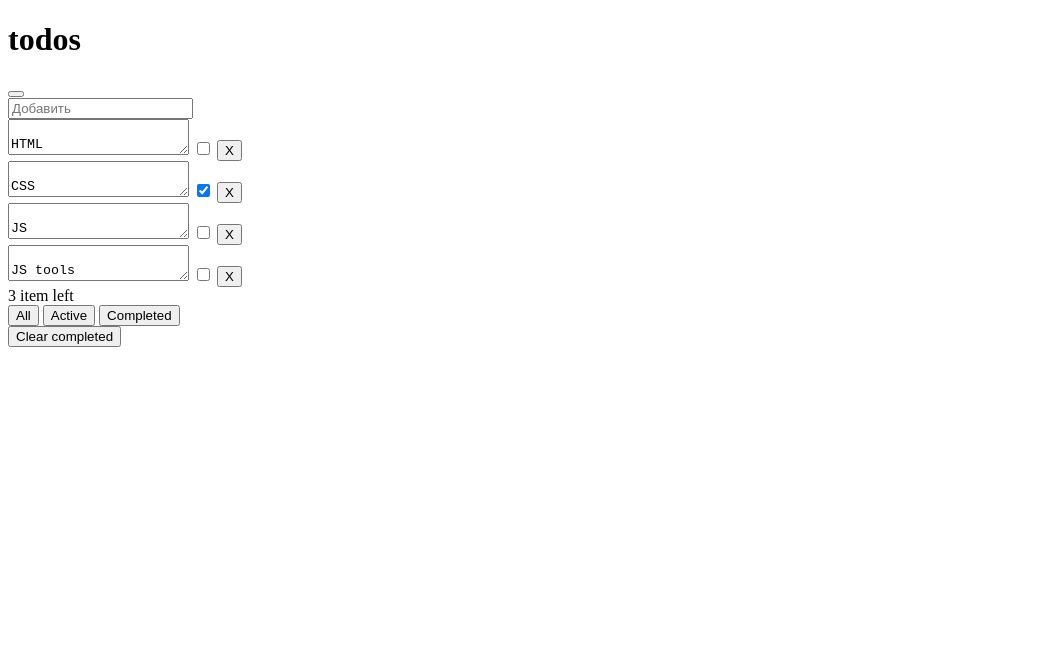
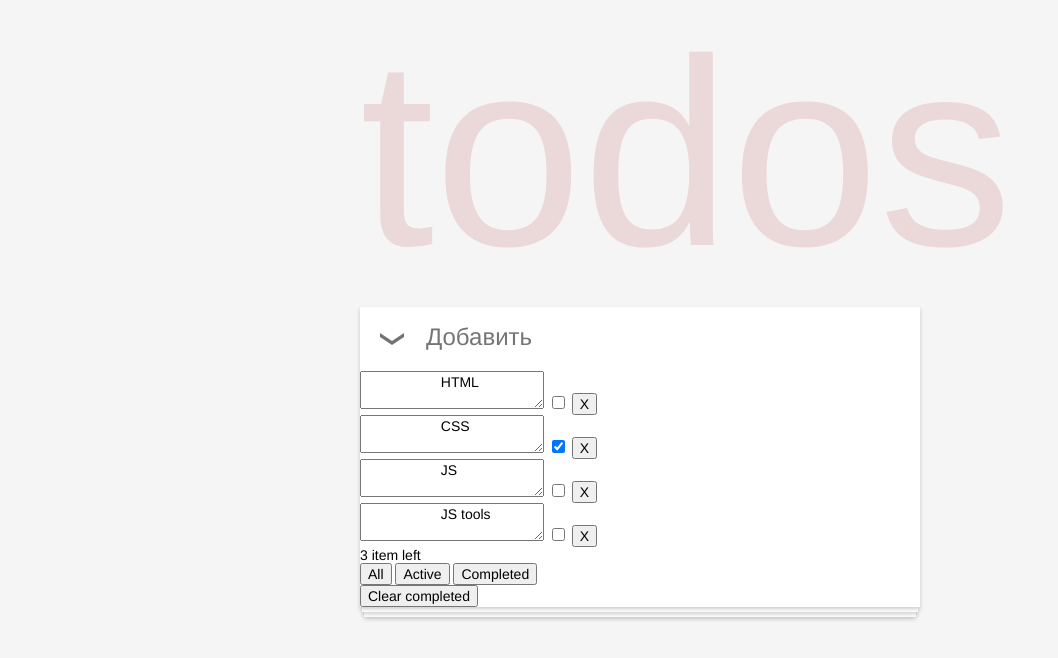
Before and after one commit to ok-technopolis-autumn-2017/Dmitry_Mityushin, a plain HTML site: page index.html in a window 1280 px wide. Shown: the whole page, without its empty margins (0-1058 px from the left). Drawn offline with Linux system fonts and the light colour scheme.

Commit message:
add a little css

```diff
--- /dev/null
+++ b/styles/base.css
@@ -0,0 +1,15 @@
+body, input, button, textarea, h1, h2, h3, h4, h5, h6 {
+    font-family: "Helvetica Neue", "Helvetica", Arial, sans-serif;
+    font-size: 14px;
+}
+
+body {
+    background: #f5f5f5;
+}
+
+.todos {
+    min-width: 280px;
+    max-width: 560px;
+    margin: 0 auto;
+    /*padding: 0 20px;*/
+}
--- /dev/null
+++ b/styles/default.css
@@ -0,0 +1,7 @@
+@import "reset.css";
+
+@import "base.css";
+
+@import "project/todos-title.css";
+@import "project/todos-main.css";
+@import "project/todos-add.css";
--- /dev/null
+++ b/styles/project/todos-add.css
@@ -0,0 +1,57 @@
+.todos-add {
+}
+    .todos-add:after {
+        content: '';
+        display: block;
+        clear: both;
+    }
+
+    .todos-add_select-all {
+        width: 64px;
+        height: 64px;
+
+        background: none;
+        border: none;
+        padding: 0;
+        margin: 0;
+
+        float: left;
+
+        position: relative;
+
+    }
+        .todos-add_select-all:focus {
+            background: #f5f5f5;
+        }
+
+        .todos-add_select-all_icon {
+            width: 24px;
+            height: 12px;
+            background: url("../../img/icons/select-all.png") no-repeat 0 0;
+            position: absolute;
+            left: 50%;
+            top: 50%;
+            margin: -6px -12px;
+
+        }
+
+    .todos-add_add-new {
+        overflow: hidden;
+    }
+
+        .todos-add_add-new_input {
+            width: 100%;
+
+            box-sizing: border-box;
+            border: 0;
+            background: none;
+
+            color: #666;
+            font-size: 24px;
+            line-height: 30px;
+            font-weight: 200;
+            padding-right: 12px;
+
+            margin-top: 14px;
+
+        }
--- /dev/null
+++ b/styles/project/todos-main.css
@@ -0,0 +1,26 @@
+.todos-main {
+    background: #fff;
+    box-shadow: 0 2px 4px rgba(0, 0, 0, .2);
+    position: relative;
+}
+
+    .todos-main:before,
+    .todos-main:after {
+        content: '';
+        position: absolute;
+        top: 100%;
+        background: #fff;
+        box-shadow: 0 2px 4px rgba(0, 0, 0, .2);
+    }
+        .todos-main:before {
+            height: 10px;
+            left: 4px;
+            right: 4px;
+            z-index: -1;
+        }
+        .todos-main:after {
+            height: 5px;
+            left: 2px;
+            right: 2px;
+            z-index: -1;
+        }
--- /dev/null
+++ b/styles/project/todos-title.css
@@ -0,0 +1,6 @@
+.todos-title {
+    font-size: 200pt;
+    font-weight: 100;
+    color: rgba(175, 47, 47, .15);
+    text-align: center;
+}
--- /dev/null
+++ b/styles/reset.css
@@ -0,0 +1,23 @@
+/* http://meyerweb.com/eric/tools/css/reset/
+   v2.0 | 20110126
+   License: none (public domain)
+*/
+
+html, body, div, span, applet, object, iframe,
+h1, h2, h3, h4, h5, h6, p, blockquote, pre,
+a, abbr, acronym, address, big, cite, code,
+del, dfn, em, img, ins, kbd, q, s, samp,
+small, strike, strong, sub, sup, tt, var,
+b, u, i, center,
+dl, dt, dd, ol, ul, li,
+fieldset, form, label, legend,
+table, caption, tbody, tfoot, thead, tr, th, td,
+article, aside, canvas, details, embed,
+figure, figcaption, footer, header, hgroup,
+menu, nav, output, ruby, section, summary,
+time, mark, audio, video {
+    margin: 0;
+    padding: 0;
+    border: 0;
+    vertical-align: baseline;
+}
```
Also changed, not shown: index.html (+0 -2 lines), img/icons/close.png (added), img/icons/close@2x.png (added), img/icons/completed.png (added), img/icons/completed@2x.png (added), img/icons/select-all.png (added), img/icons/select-all@2x.png (added), 1 other file.
